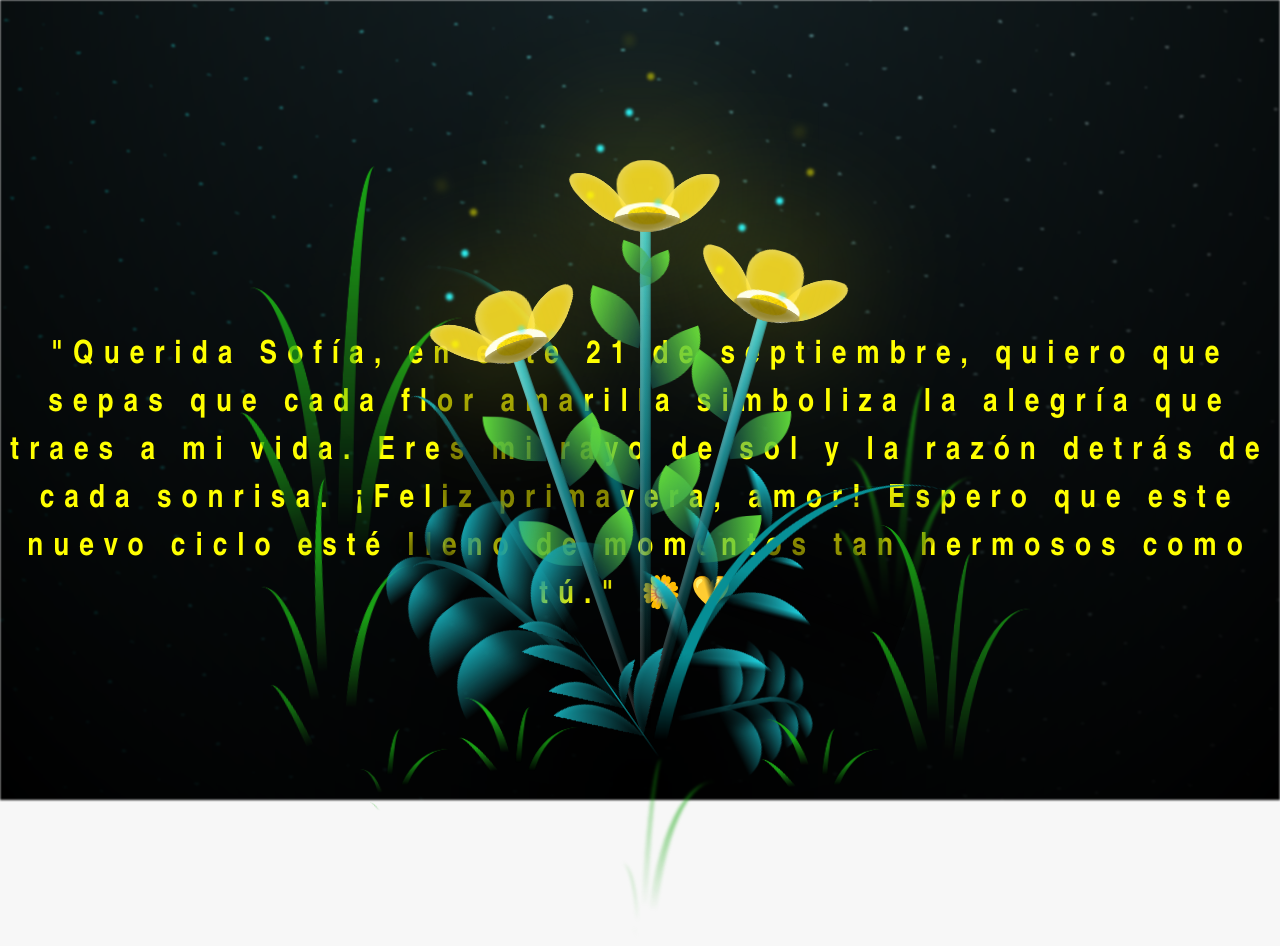
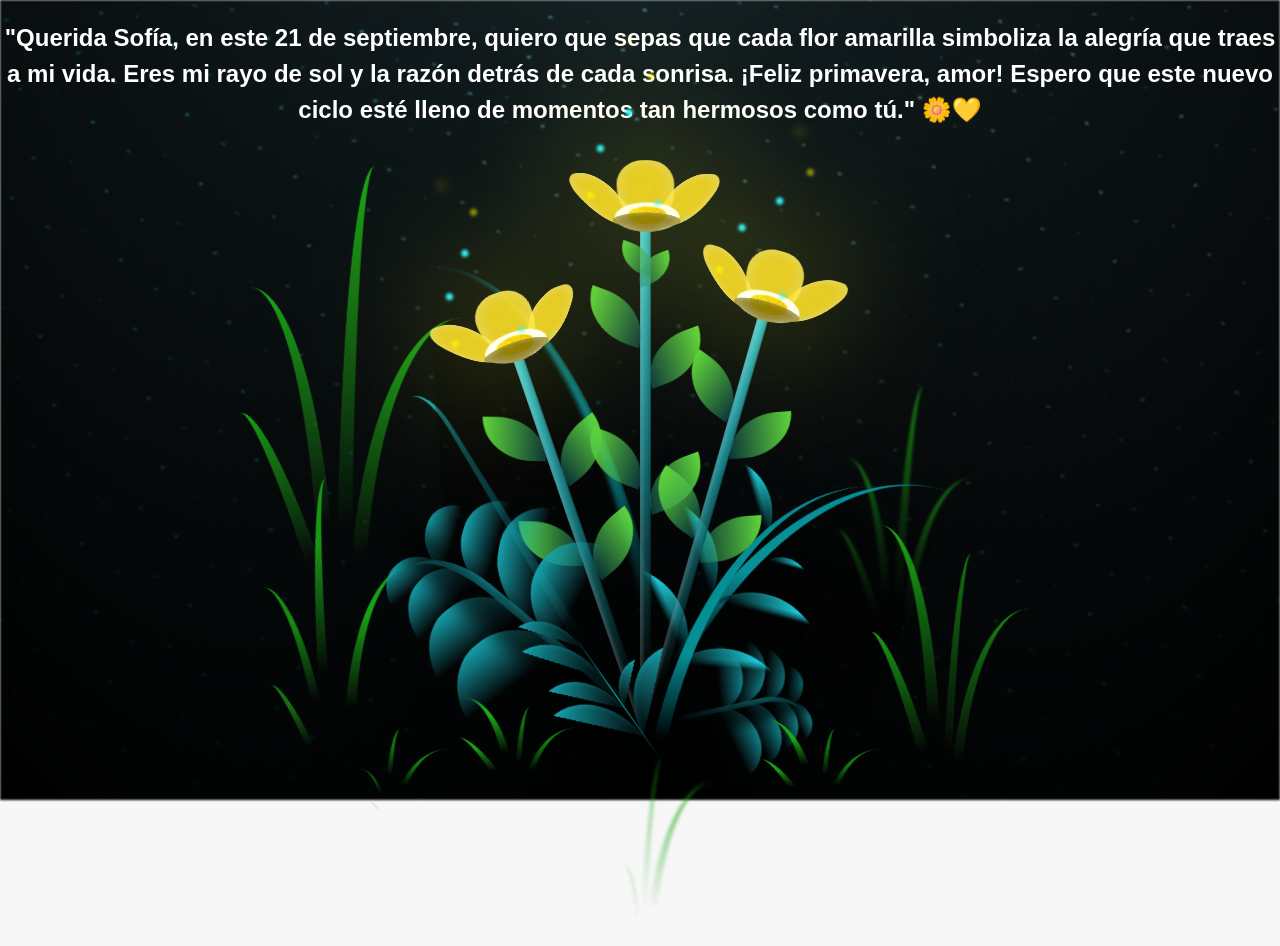
Before and after one commit to ivanshet69/flowers.github.io, a plain HTML site: page flower.html in a window 1280 px wide. Drawn offline with Linux system fonts and the light colour scheme.

Commit message:
Update main.css

```diff
--- a/css/main.css
+++ b/css/main.css
@@ -40,15 +40,14 @@ body {
 
 }
 .titulo {
-  margin-bottom: 180px;
-  font-family: "Arial Narrow", Arial, sans-serif;
-  color: yellow;
-  position: absolute;
-  font-weight: bold;
-  letter-spacing: 10px;
-  opacity: 0;
-  animation: fadeIn 3s ease-in-out forwards;
-  text-align: center;
+  position: absolute; /* Posiciona el elemento de forma absoluta */
+  top: 20px; /* Coloca el texto a 20px del borde superior */
+  left: 50%; /* Centra el texto horizontalmente */
+  transform: translateX(-50%); /* Ajusta para que el centro del texto coincida con el 50% */
+  text-align: center; /* Asegura que el texto dentro del contenedor esté centrado */
+  width: 100%; /* Asegura que el texto ocupe todo el ancho del contenedor */
+  font-size: 24px; /* Ajusta el tamaño de la fuente si es necesario */
+  color: #fff;
 }
 @keyframes fadeIn {
   from {
```
